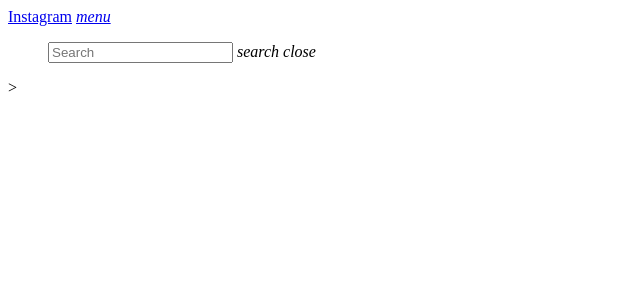
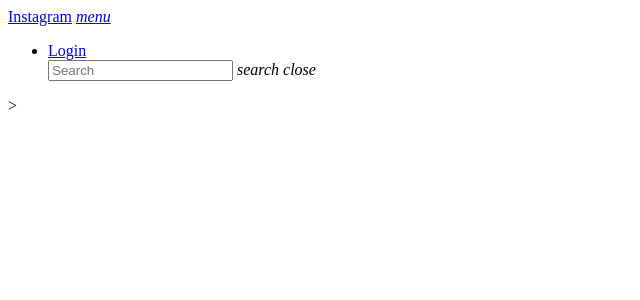
Before and after one commit to Muriithijoe/Instagram-project, a Django app: template instagram/templates/navbar.html in a window 1280 px wide. Shown: the top 300 px of the page, without its empty margins (0-640 px from the left). Run offline with Django 3.2, Linux system fonts and the light colour scheme; the template is opened without the code that fills it, so the values that code supplies are empty.

Commit message:
added more stuff to navbar

```diff
--- a/instagram/templates/navbar.html
+++ b/instagram/templates/navbar.html
@@ -16,6 +16,34 @@
                 </a>
                 <ul class="right hide-on-med-and-down">
                         <div class="nav-wrapper">
+                          <div class="col-sm-6 col-md-6">
+                            {% if user.is_authenticated %}
+                            <ul>
+                              <li class="dropdown">
+                                <a href="#" class="dropdown-toggle btn btn-default" data-toggle="dropdown" role="button" aria-expanded="false">Account
+                                       <span class="caret"></span>
+                                    </a>
+                                <ul class="dropdown-menu" role="menu">
+                                  <li>
+                                     <a href="{%url 'newsToday'%}">Home</a>
+                                  </li>
+                                  <li>
+                                    <a href="{%url 'new-article'%}">Create Article</a>
+                                  </li>
+                                  <li>
+                                     <a href="/accounts/password/change">Change Password</a>
+                                  </li>
+                                  <li>
+                                     <a href="/logout">Logout</a>
+                                  </li>
+                              </ul>
+                              {% else %}
+                              <li>
+                                <a class='btn btn-default' href="/accounts/login">Login</a>
+                              </li>
+
+                              {% endif %}
+                          </div>
                                 <form class="navbar-form" role="search" action="{% url 'search_results' %}">
                                   <div class="input-field">
                                     <input id="search" type="search" placeholder="Search" required>
--- a/requirements.txt
+++ b/requirements.txt
@@ -5,6 +5,7 @@ django-bootstrap3==11.0.0
 django-heroku==0.3.1
 django-registration==2.4.1
 django-tinymce==2.7.0
+Pillow==5.3.0
 psycopg2==2.7.5
 python-decouple==3.1
 pytz==2018.7
```
